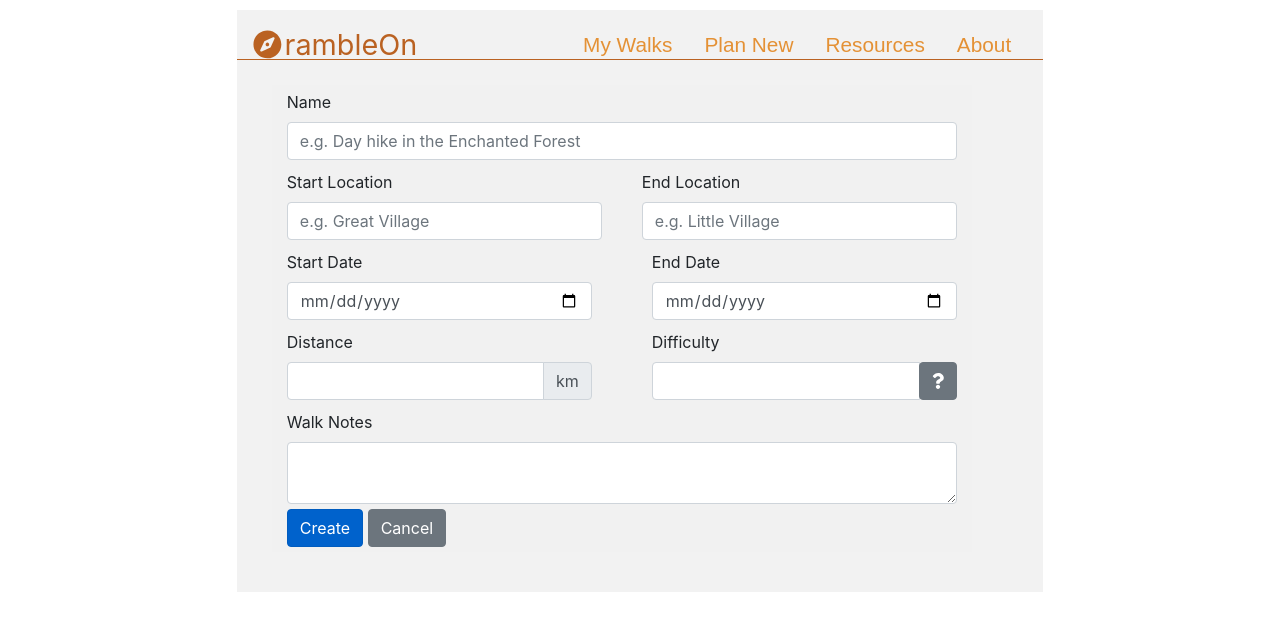
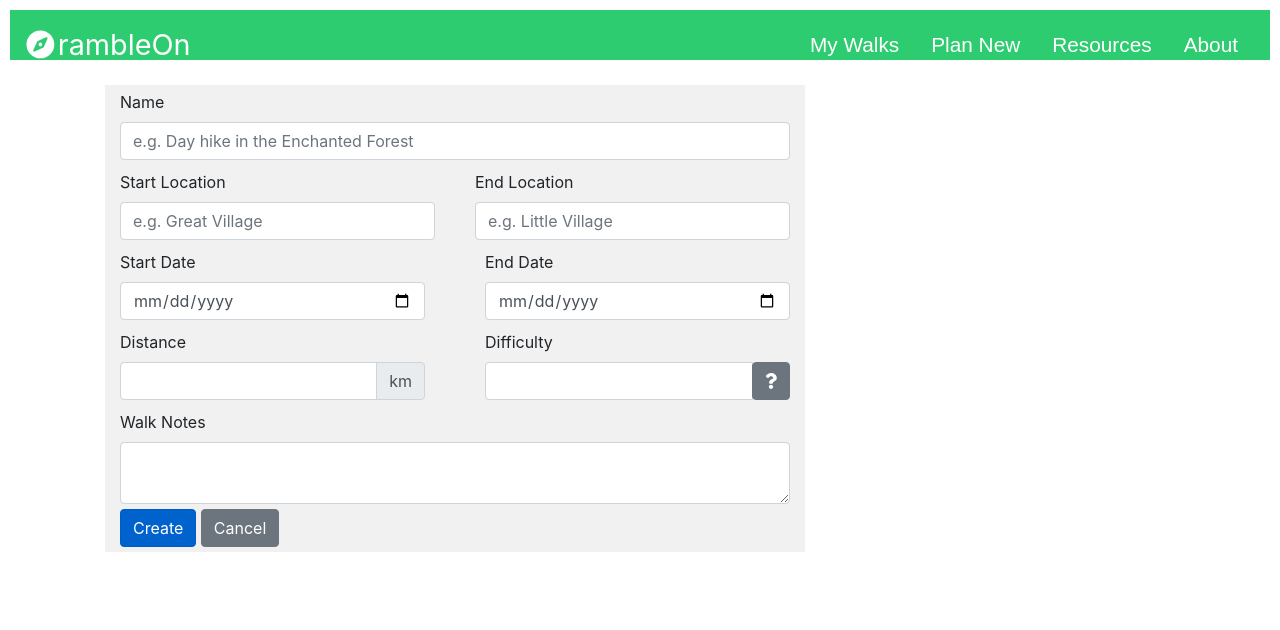
Before and after one commit to LiliyaStefanova/rambleOn, a React (Create React App) app in the folder app/: page /#/walk/create in a window 1280 px wide. Shown: the top 630 px of the page. Built offline with nearby package versions, Linux system fonts and the light colour scheme.

Commit message:
fix up header and layout

```diff
--- a/app/src/App.css
+++ /dev/null
@@ -1,5 +0,0 @@
-.wrapper{
-    margin: auto;
-    width: 80%;
-    height: 100%
-}
--- a/app/src/App.js
+++ b/app/src/App.js
@@ -9,13 +9,12 @@ import WalkCreator from './components/creating/WalkCreator'
 import Resources from './components/resources/Resources'
 import Contact from './components/about/About';
 import MyWalks from "./components/list/MyWalks";
-import './App.css'
 
 class App extends Component{
     render(){
         return(
             <HashRouter>
-              <div className='wrapper'>
+              <div>
                 <Header/>
                 <Container>
                   <Switch>
--- a/app/src/components/header/Header.js
+++ b/app/src/components/header/Header.js
@@ -11,7 +11,7 @@ import {faCompass} from '@fortawesome/free-solid-svg-icons'
 library.add(faCompass)
 
 const styles = {
-  navBrand: { color: '#f1f1f1', fontSize: '1.8em' },
+  navBrand: { color: '#2ecc71', fontSize: '1.8em' },
 }
 
 const Header = (props) =>
--- a/app/src/components/header/index.css
+++ b/app/src/components/header/index.css
@@ -1,22 +1,22 @@
 .header {
     background-size: cover;
-    background-color: #F2F2F2;
+    background-color:  #2ecc71 ;
     height: 50px;
     margin: auto;
-    width: 80%;
+    width: 100%;
     border-style: none none solid none;
     border-width: 1px;
-    border-color:#BA6222
+    border-color:#2ecc71
 }
 
 .link {
-    color:  #E49135;
+    color:  #ffffff;
     font-size:1.3em;
     text-decoration: none;
 }
 
 a:hover {
-    color: #BA6222;
+    color: #ffffff;
 }
 
 .navContainer {
@@ -24,12 +24,12 @@ a:hover {
 }
 
 .brandLink{
-    color: 	#BA6222;
+    color: 	#ffffff;
     text-decoration: none;
 }
 
 .navIcon{
-    color: 	#BA6222;
+    color: 	#ffffff;
     size:1em;
     margin-right:3px
 }
--- a/app/src/components/home/Content.js
+++ b/app/src/components/home/Content.js
@@ -1,5 +1,4 @@
 import React, {Component} from 'react';
-import '../../App.css';
 import './index.css'
 import { Container } from 'reactstrap';
 import MyWalks  from '../list/MyWalks'
--- a/app/src/components/home/index.css
+++ b/app/src/components/home/index.css
@@ -3,9 +3,7 @@
 }
 
 .container {
-    background-color: #F2F2F2;
-    width: 80%;
-    height:100%;
+    flex: auto;
     padding: 20px;
 }
 
--- a/app/src/components/list/WalkCard.js
+++ b/app/src/components/list/WalkCard.js
@@ -8,7 +8,6 @@ library.add(faMapMarker, faCalendar)
 
 const WalkCard = ({walk} = walk) => {
     const {name, startLocation, endLocation, distance, difficulty, startDate, endDate } = walk;
-    console.log(`Walk looks like: ${JSON.stringify(walk)}`);
     return (
         <div className="walkCard">
             <h2>{name}</h2>
@@ -34,7 +33,6 @@ const WalkCard = ({walk} = walk) => {
                 </tr>
               </tbody>
             </Table>
-            <br/>
         </div>
     );
 };
--- a/app/src/index.js
+++ b/app/src/index.js
@@ -3,11 +3,5 @@ import ReactDOM from 'react-dom';
 import './index.css';
 import 'bootstrap/dist/css/bootstrap.min.css';
 import App from './App';
-import * as serviceWorker from './serviceWorker';
 
 ReactDOM.render(<App />, document.getElementById('root'));
-
-// If you want your app to work offline and load faster, you can change
-// unregister() to register() below. Note this comes with some pitfalls.
-// Learn more about service workers: http://bit.ly/CRA-PWA
-serviceWorker.unregister();
--- a/app/src/serviceWorker.js
+++ /dev/null
@@ -1,135 +0,0 @@
-// This optional code is used to register a service worker.
-// register() is not called by default.
-
-// This lets the app load faster on subsequent visits in production, and gives
-// it offline capabilities. However, it also means that developers (and users)
-// will only see deployed updates on subsequent visits to a page, after all the
-// existing tabs open on the page have been closed, since previously cached
-// resources are updated in the background.
-
-// To learn more about the benefits of this model and instructions on how to
-// opt-in, read http://bit.ly/CRA-PWA
-
-const isLocalhost = Boolean(
-  window.location.hostname === 'localhost' ||
-    // [::1] is the IPv6 localhost address.
-    window.location.hostname === '[::1]' ||
-    // 127.0.0.1/8 is considered localhost for IPv4.
-    window.location.hostname.match(
-      /^127(?:\.(?:25[0-5]|2[0-4][0-9]|[01]?[0-9][0-9]?)){3}$/
-    )
-);
-
-export function register(config) {
-  if (process.env.NODE_ENV === 'production' && 'serviceWorker' in navigator) {
-    // The URL constructor is available in all browsers that support SW.
-    const publicUrl = new URL(process.env.PUBLIC_URL, window.location.href);
-    if (publicUrl.origin !== window.location.origin) {
-      // Our service worker won't work if PUBLIC_URL is on a different origin
-      // from what our page is served on. This might happen if a CDN is used to
-      // serve assets; see https://github.com/facebook/create-react-app/issues/2374
-      return;
-    }
-
-    window.addEventListener('load', () => {
-      const swUrl = `${process.env.PUBLIC_URL}/service-worker.js`;
-
-      if (isLocalhost) {
-        // This is running on localhost. Let's check if a service worker still exists or not.
-        checkValidServiceWorker(swUrl, config);
-
-        // Add some additional logging to localhost, pointing developers to the
-        // service worker/PWA documentation.
-        navigator.serviceWorker.ready.then(() => {
-          console.log(
-            'This web app is being served cache-first by a service ' +
-              'worker. To learn more, visit http://bit.ly/CRA-PWA'
-          );
-        });
-      } else {
-        // Is not localhost. Just register service worker
-        registerValidSW(swUrl, config);
-      }
-    });
-  }
-}
-
-function registerValidSW(swUrl, config) {
-  navigator.serviceWorker
-    .register(swUrl)
-    .then(registration => {
-      registration.onupdatefound = () => {
-        const installingWorker = registration.installing;
-        if (installingWorker == null) {
-          return;
-        }
-        installingWorker.onstatechange = () => {
-          if (installingWorker.state === 'installed') {
-            if (navigator.serviceWorker.controller) {
-              // At this point, the updated precached content has been fetched,
-              // but the previous service worker will still serve the older
-              // content until all client tabs are closed.
-              console.log(
-                'New content is available and will be used when all ' +
-                  'tabs for this page are closed. See http://bit.ly/CRA-PWA.'
-              );
-
-              // Execute callback
-              if (config && config.onUpdate) {
-                config.onUpdate(registration);
-              }
-            } else {
-              // At this point, everything has been precached.
-              // It's the perfect time to display a
-              // "Content is cached for offline use." message.
-              console.log('Content is cached for offline use.');
-
-              // Execute callback
-              if (config && config.onSuccess) {
-                config.onSuccess(registration);
-              }
-            }
-          }
-        };
-      };
-    })
-    .catch(error => {
-      console.error('Error during service worker registration:', error);
-    });
-}
-
-function checkValidServiceWorker(swUrl, config) {
-  // Check if the service worker can be found. If it can't reload the page.
-  fetch(swUrl)
-    .then(response => {
-      // Ensure service worker exists, and that we really are getting a JS file.
-      const contentType = response.headers.get('content-type');
-      if (
-        response.status === 404 ||
-        (contentType != null && contentType.indexOf('javascript') === -1)
-      ) {
-        // No service worker found. Probably a different app. Reload the page.
-        navigator.serviceWorker.ready.then(registration => {
-          registration.unregister().then(() => {
-            window.location.reload();
-          });
-        });
-      } else {
-        // Service worker found. Proceed as normal.
-        registerValidSW(swUrl, config);
-      }
-    })
-    .catch(() => {
-      console.log(
-        'No internet connection found. App is running in offline mode.'
-      );
-    });
-}
-
-export function unregister() {
-  if ('serviceWorker' in navigator) {
-    navigator.serviceWorker.ready.then(registration => {
-      registration.unregister();
-    });
-  }
-}
```
